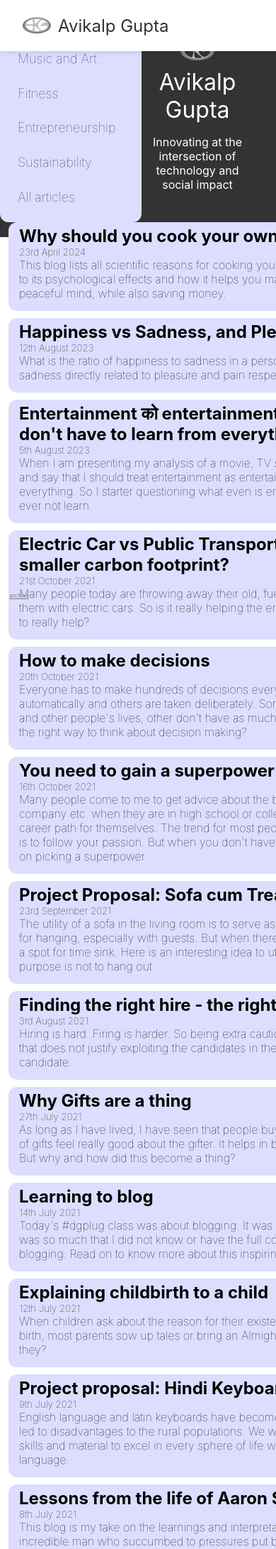
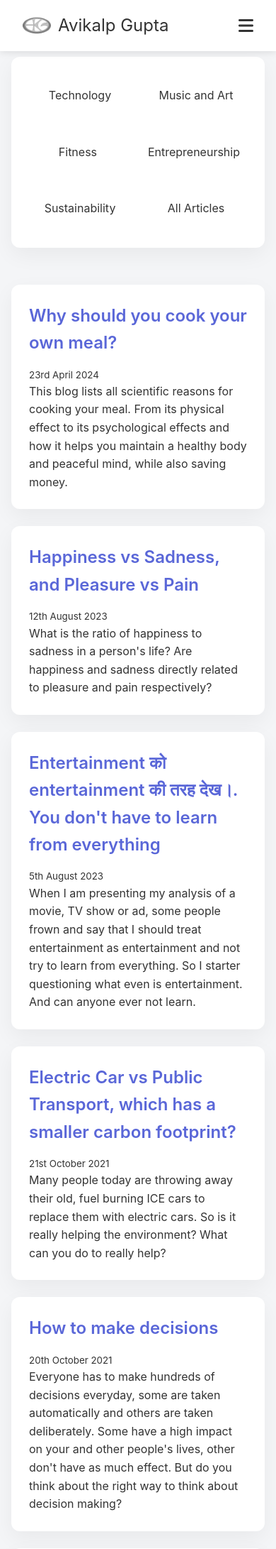
Before and after one commit to avikalpg/avikalpg.github.io, a PHP site: page /blog in a window 390 px wide; the page is wider, and only the part inside the window is pictured. Shown: the top 2182 px of that part at 71% size. Run offline with PHP 8.4, Linux system fonts and the light colour scheme; some libraries are stand-ins or nearby versions.

Commit message:
blog: revamp: completely changed the styling of the blog list views

```diff
--- a/blog/blog_layout.css
+++ b/blog/blog_layout.css
@@ -3,6 +3,7 @@
 	--secondary-background: #f4f5f7;
 	--text-color: #333;
 	--accent-color: #5a67d8;
+	--light-accent: #e6e9f0;
 }
 
 * {
@@ -15,6 +16,9 @@
 body {
 	min-height: 100vh;
 	position: relative;
+	background-color: var(--secondary-background);
+	line-height: 1.6;
+	color: var(--text-color);
 }
 
 nav {
@@ -92,54 +96,80 @@ nav .logo img {
 	color: var(--text-color);
 }
 
-main {
-	font-weight: lighter;
+main.container {
+	max-width: 1200px;
+	margin: 100px auto 50px;
+	display: flex;
+	gap: 2rem;
+	padding: 0 1rem;
 }
 
 #menu {
-	float: left;
+	flex: 0 0 250px;
+	background-color: white;
 	border-radius: 12px;
-	background: #ddf;
-	padding: 5px;
-	width: 200px;
+	box-shadow: 0 10px 30px rgba(0, 0, 0, 0.05);
+	padding: 20px;
+	height: fit-content;
+	position: sticky;
+	top: 100px;
+	transition: all 0.3s ease;
 }
 
 #menu ul {
-	overflow-x: hidden;
-	overflow-y: hidden;
 	list-style-type: none;
-	padding-inline-start: 15px;
-	padding-inline-end: 15px;
+	padding: 0;
 }
 
 #menu ul li {
-	padding: 5px;
-	margin: 10px 0px 10px 0px;
-	color: #335;
-	font-size: 18px;
-	line-height: 1.6;
+	padding: 12px 15px;
+	margin: 10px 0;
+	color: var(--text-color);
+	font-size: 16px;
+	border-radius: 8px;
+	transition: all 0.3s ease;
+	cursor: pointer;
 }
 
 #menu ul li:hover {
-	background-color: #cce;
-	cursor: pointer;
+	background-color: var(--light-accent);
+	color: var(--accent-color);
+	transform: translateX(10px);
 }
 
 #content {
 	float: left;
 	margin: 0px 0px 0px 12px;
 	width: 620px;
+	flex: 1;
+	display: flex;
+	flex-direction: column;
+	gap: 1.5rem;
 }
 
-#content a {
+#content .article {
+	background-color: white;
 	border-radius: 12px;
-	margin-bottom: 10px;
-	background: #ddf;
-	padding: 5px 15px 15px 15px;
-	width: 100%;
-	display: block;
-	text-decoration: none !important;
-	color: inherit !important;
+	box-shadow: 0 10px 30px rgba(0, 0, 0, 0.05);
+	padding: 25px;
+	text-decoration: none;
+	color: inherit;
+	transition: all 0.3s ease;
+}
+
+#content .article:hover {
+	transform: translateY(-5px);
+	box-shadow: 0 15px 40px rgba(0, 0, 0, 0.1);
+}
+
+#content .article h2 {
+	margin-bottom: 15px;
+	color: var(--accent-color);
+	font-weight: 600;
+}
+
+#content .article p {
+	color: inherit;
 }
 
 .contact-modal {
@@ -168,6 +198,7 @@ main {
 	margin-top: 20px;
 	display: flex;
 	flex-direction: column;
+	gap: 1.5rem;
 }
 
 .contact-form input,
@@ -233,6 +264,35 @@ main {
 	font-size: 1.5rem;
 }
 
+@media (max-width: 768px) {
+	main.container {
+		flex-direction: column;
+		margin-top: 80px;
+	}
+
+	#menu {
+		width: 100%;
+		position: static;
+		margin-bottom: 20px;
+	}
+
+	#menu ul {
+		display: flex;
+		flex-wrap: wrap;
+		gap: 10px;
+	}
+
+	#menu ul li {
+		flex: 1 1 calc(33% - 10px);
+		text-align: center;
+	}
+
+	#content {
+		max-width: 100%;
+		margin: 0;
+	}
+}
+
 @media (max-width: 480px) {
 	.hamburger-menu {
 		display: block;
--- a/blog/index.html
+++ b/blog/index.html
@@ -1,11 +1,14 @@
-<html>
+<html lang="en">
 
 <head>
-	<title>Blog</title>
+	<meta charset="UTF-8">
+	<meta name="viewport" content="width=device-width, initial-scale=1.0">
+	<title>Avikalp Gupta | Blog</title>
 	<link rel="shortcut icon" href="../images/favicon.ico">
+	<link rel="stylesheet" href="https://cdnjs.cloudflare.com/ajax/libs/font-awesome/6.4.0/css/all.min.css">
 	<link rel="stylesheet" href="blog_layout.css" />
 
-	<script src="https://ajax.googleapis.com/ajax/libs/jquery/1.11.1/jquery.min.js"></script>
+	<script src="https://ajax.googleapis.com/ajax/libs/jquery/3.6.0/jquery.min.js"></script>
 	<script src="blog.js"></script>
 </head>
 
@@ -25,54 +28,30 @@
 	</nav>
 
 	<main class="container">
-		<div id="menu">
+		<aside id="menu">
 			<ul>
-				<a class="tech">
-					<li>Technology</li>
-				</a>
-				<a class="art">
-					<li>Music and Art</li>
-				</a>
-				<a class="fit">
-					<li>Fitness</li>
-				</a>
-				<a class="entrepreneurship">
-					<li>Entrepreneurship</li>
-				</a>
-				<a class="sdg">
-					<li>Sustainability</li>
-				</a>
-				<a class="all">
-					<li>All articles</li>
-				</a>
+				<li data-category="tech">Technology</li>
+				<li data-category="art">Music and Art</li>
+				<li data-category="fit">Fitness</li>
+				<li data-category="entrepreneurship">Entrepreneurship</li>
+				<li data-category="sdg">Sustainability</li>
+				<li data-category="all">All Articles</li>
 			</ul>
-		</div>
-		<div id="content">
-			<a class="article">
-				<h2>Title</h2>
-				<p>Lorem ipsum dolor sit amet, consectetur adipiscing elit. Integer nec odio. Praesent libero. Sed
-					cursus
-					ante dapibus diam. Sed nisi. Nulla quis sem at nibh elementum imperdiet. Duis sagittis ipsum.
-					Praesent
-					mauris. Fusce nec tellus sed augue semper porta. Mauris massa. Vestibulum lacinia arcu eget nulla.
-					Class
-					aptent taciti sociosqu ad litora torquent per conubia nostra, per inceptos himenaeos. Curabitur
-					sodales
-					ligula in libero. Sed dignissim lacinia nunc. </p>
-			</a>
-			<a class="article">
-				<h2>Title</h2>
-				<p>Lorem ipsum dolor sit amet, consectetur adipiscing elit. Integer nec odio. Praesent libero. Sed
-					cursus
-					ante dapibus diam. Sed nisi. Nulla quis sem at nibh elementum imperdiet. Duis sagittis ipsum.
-					Praesent
-					mauris. Fusce nec tellus sed augue semper porta. Mauris massa. Vestibulum lacinia arcu eget nulla.
-					Class
-					aptent taciti sociosqu ad litora torquent per conubia nostra, per inceptos himenaeos. Curabitur
-					sodales
-					ligula in libero. Sed dignissim lacinia nunc. </p>
-			</a>
-		</div>
+		</aside>
+		<section id="content">
+			<article class="article">
+				<h2>Exploring Modern Web Technologies</h2>
+				<p>Dive into the latest trends and innovations shaping the web development landscape. From progressive
+					web apps to serverless architectures, discover how cutting-edge technologies are transforming
+					digital experiences.</p>
+			</article>
+			<article class="article">
+				<h2>The Intersection of Art and Technology</h2>
+				<p>Uncover how creative minds are leveraging technology to push the boundaries of artistic expression.
+					Learn about digital art, generative design, and the fascinating world where creativity meets code.
+				</p>
+			</article>
+		</section>
 	</main>
 
 	<div id="contact-modal" class="contact-modal">
--- a/index.js
+++ b/index.js
@@ -111,9 +111,6 @@ $(document).ready(function () {
 		const hamburger = document.querySelector('.hamburger-menu');
 
 		navMenu.classList.toggle('active');
-
-		// Optional: Animate hamburger to close icon
-		hamburger.classList.toggle('open');
 	}
 
 	// Close menu when clicking outside
```
Also changed, not shown: blog/blog.js (+36 -63 lines).
